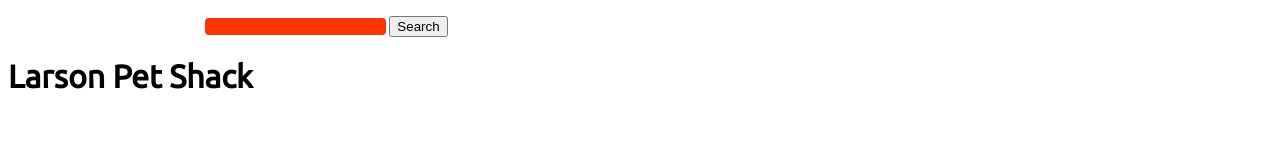
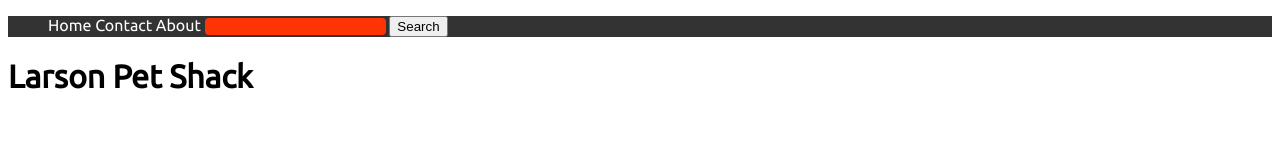
Before and after one commit to BanZ-Development/larsonpetshop, a website: page index.html in a window 1280 px wide. Drawn offline with Linux system fonts and the light colour scheme.

Commit message:
initial commit

```diff
--- a/styles.css
+++ b/styles.css
@@ -19,6 +19,10 @@
 	display: inline;
 }
 
+ul{
+	background-color: #333;
+}
+
 .search-input {
 	border-radius: 4px;
 	border: none;
```
